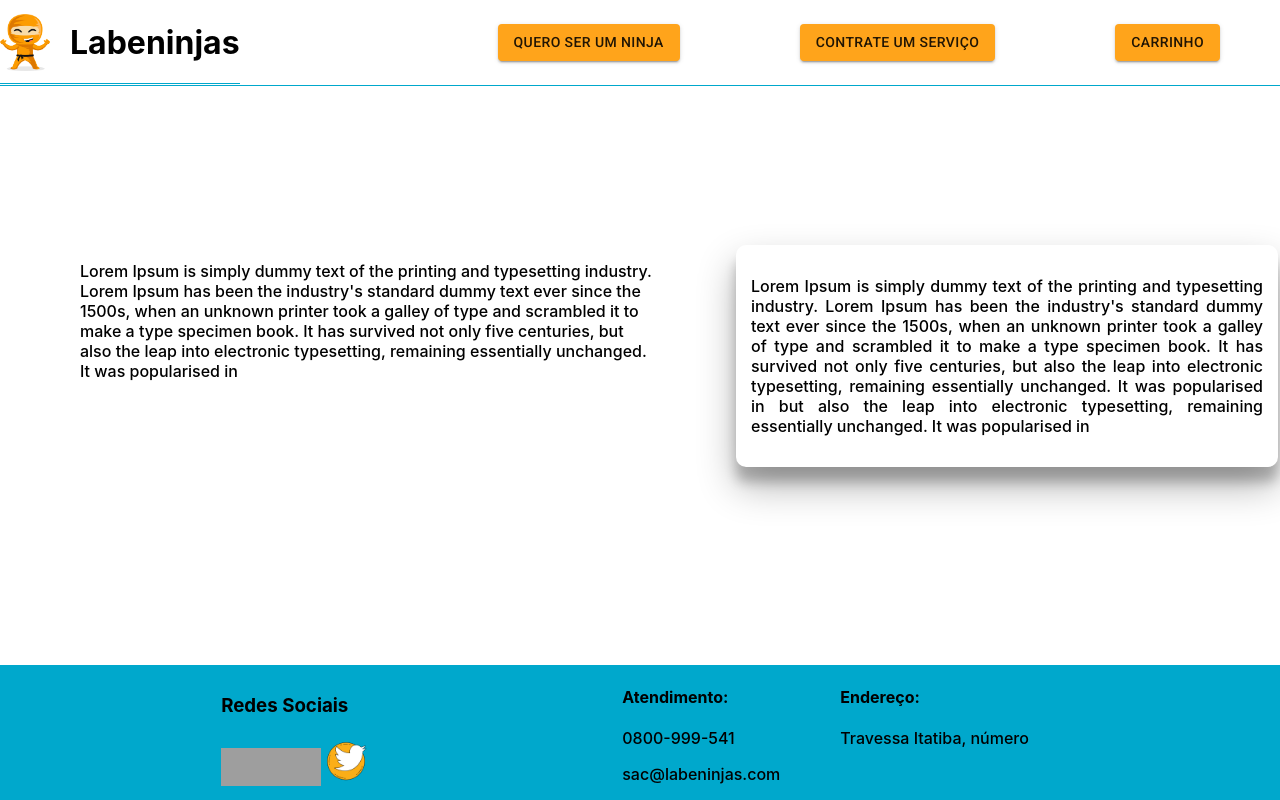
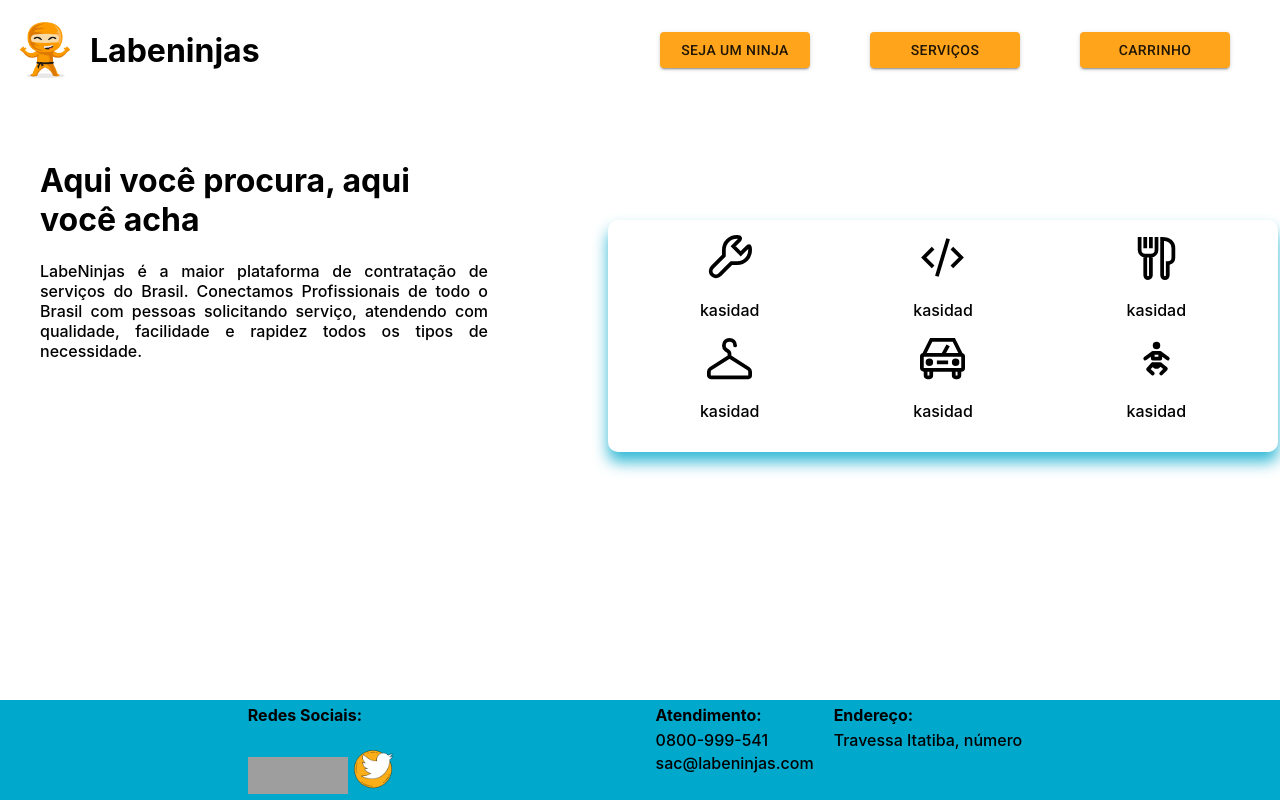
Before and after one commit to Leozbroca/LabeNinjas, a React (Create React App) app: page / in a window 1280 px wide. Built offline with nearby package versions, Linux system fonts and the light colour scheme; grey boxes are pictures that could not be loaded.

Commit message:
estilizaçao home

```diff
--- a/package.json
+++ b/package.json
@@ -12,8 +12,10 @@
     "axios": "^0.19.2",
     "jss": "^10.1.1",
     "material-ui": "^1.0.0-beta.47",
+    "moment": "^2.29.1",
     "react": "^16.13.1",
     "react-dom": "^16.13.1",
+    "react-icons": "^4.3.1",
     "react-jss": "8.0.0",
     "react-scripts": "^3.4.3",
     "styled-components": "^5.1.0"
--- a/src/components/AppContainer.js
+++ b/src/components/AppContainer.js
@@ -2,6 +2,7 @@
 import Cadastro from './Cadastro'
 import Servicos from './Servicos'
 import Carrinho from './Carrinho'
+import Home from './Home'
 import axios from 'axios'
 import Button from '@material-ui/core/Button';
 import { ThemeProvider } from '@material-ui/core/styles';
@@ -28,28 +29,7 @@
   togglePage = () => {
     switch (this.state.page) {
       case "home":
-        return <C.DivHome>
-          <C.CardHomeSemFlex>
-            <p>Lorem Ipsum is simply dummy text of the printing and typesetting industry.
-              Lorem Ipsum has been the industry's standard dummy text ever since the 1500s,
-              when an unknown printer took a galley of type and scrambled
-              it to make a type specimen book. It has survived not only five centuries,
-              but also the leap into electronic typesetting, remaining
-              essentially unchanged. It was popularised in</p>
-          </C.CardHomeSemFlex>
-
-          <C.CardHome>
-            <p>Lorem Ipsum is simply dummy text of the printing and typesetting industry.
-              Lorem Ipsum has been the industry's standard dummy text ever since the 1500s,
-              when an unknown printer took a galley of type and scrambled
-              it to make a type specimen book. It has survived not only five centuries,
-              but also the leap into electronic typesetting, remaining
-              essentially unchanged. It was popularised in
-              but also the leap into electronic typesetting, remaining
-              essentially unchanged. It was popularised in</p>
-          </C.CardHome>
-
-        </C.DivHome>
+        return <Home/>
         break
       case "queroSerUmNinja":
         return <Cadastro />
@@ -191,22 +171,22 @@
 
         <C.FlexHeader>
 
-          <C.FlexHeader>
+          <div>
             <C.Img src={Logo} onClick={this.mudarPaginaHome} />
             <h1 onClick={this.mudarPaginaHome}>
               Labeninjas
             </h1>
-          </C.FlexHeader>
+          </div>
 
           <div>
 
             <ThemeProvider theme={theme}>
               <Button variant="contained" color="primary" onClick={this.mudarPaginaCadastro} >
-                Quero ser um ninja
+                Seja um ninja
               </Button>
 
               <Button variant="contained" color="primary" onClick={this.mudarPaginaServicos} >
-                Contrate um serviço
+                Serviços
               </Button>
 
               <Button variant="contained" color="primary" onClick={this.mudarPaginaCarrinho} >
@@ -218,18 +198,23 @@
 
         </C.FlexHeader>
 
-        <div>
+        <C.HomeContent>
           {this.togglePage()}
-        </div>
+        </C.HomeContent>
 
         <C.FooterFlex>
 
-          <div>
-            <h3>Redes Sociais</h3>
-            <C.Social src={FB} />
-            <C.Social src={INSTA} />
-            <C.Social src={TT} />
-          </div>
+          <C.RedesSociais>
+
+            <h4>Redes Sociais:</h4>
+
+            <div>
+            <img src={FB} />
+            <img src={INSTA} />
+            <img src={TT} />
+            </div>
+
+          </C.RedesSociais>
 
           <C.Canais>
             <div>
--- /dev/null
+++ b/src/components/Home.js
@@ -0,0 +1,82 @@
+import React from 'react'
+import * as C from './styles'
+import { IconContext } from "react-icons";
+import { GrCode } from "react-icons/gr";
+import { GrConfigure } from "react-icons/gr";
+import { GrCafeteria } from "react-icons/gr";
+import { GrCoatCheck } from "react-icons/gr";
+import { GrCar } from "react-icons/gr";
+import { GrBaby } from "react-icons/gr";
+
+export default class Home extends React.Component {
+    render() {
+        return (
+            <C.DisplayHome>
+                <C.CardHomeSemFlex>
+                    <h1>Aqui você procura, aqui você acha</h1>
+                    <p>LabeNinjas é a maior plataforma de contratação de serviços do Brasil. Conectamos Profissionais de todo o Brasil com pessoas solicitando serviço, atendendo com qualidade, facilidade e rapidez todos os tipos de necessidade.</p>
+                </C.CardHomeSemFlex>
+
+
+                <C.CardIcon>
+                    <div>
+                        <IconContext.Provider value={{ size: '45px' }}>
+                            <div>
+                                <GrConfigure />
+                                <p>kasidad</p>
+                            </div>
+                        </IconContext.Provider>
+                    </div>
+
+                    <div>
+                        <IconContext.Provider value={{ size: '45px' }}>
+                            <div>
+                                <GrCode />
+                                <p>kasidad</p>
+                            </div>
+                        </IconContext.Provider>
+                    </div>
+
+                    <div>
+                        <IconContext.Provider value={{ size: '45px' }}>
+                            <div>
+                                <GrCafeteria />
+                                <p>kasidad</p>
+                            </div>
+                        </IconContext.Provider>
+                    </div>
+
+                    <div>
+                        <IconContext.Provider value={{ size: '45px' }}>
+                            <div>
+                                <GrCoatCheck />
+                                <p>kasidad</p>
+                            </div>
+                        </IconContext.Provider>
+                    </div>
+
+                    <div>
+                        <IconContext.Provider value={{ size: '45px' }}>
+                            <div>
+                                <GrCar />
+                                <p>kasidad</p>
+                            </div>
+                        </IconContext.Provider>
+                    </div>
+
+                    <div>
+                        <IconContext.Provider value={{ size: '45px' }}>
+                            <div>
+                                <GrBaby />
+                                <p>kasidad</p>
+                            </div>
+                        </IconContext.Provider>
+                    </div>
+
+                </C.CardIcon>
+        </C.DisplayHome>
+
+
+
+        )}
+}
--- a/src/components/Servicos.js
+++ b/src/components/Servicos.js
@@ -1,4 +1,5 @@
 import React from "react";
+import moment from "moment";
 
 export default class Servicos extends React.Component {
 
@@ -69,7 +70,7 @@
                         <p>{item.title}</p>
                         <p>{item.description}</p>
                         <p>{item.price}</p>
-                        <p>{item.dueDate}</p>
+                        <p>{moment(item.dueDate).format('DD-MM-YYYY')}</p>
                         <p>Ver detalhes</p>
                         <button onClick={() => this.props.mudarPaginaDetalhe(item.id)}>Detalhe Serviços</button>
                         <button onClick={() => this.props.adicionarAoCarrinho(item.id)}>Adicionar ao carrinho</button>
--- a/src/components/styles.js
+++ b/src/components/styles.js
@@ -2,61 +2,137 @@
 import { createGlobalStyle } from "styled-components";
 
 
- export const GlobalStyle = createGlobalStyle`
+export const GlobalStyle = createGlobalStyle`
   body {
     margin: 0;
     padding: 0;
     font-family: -apple-system, BlinkMacSystemFont, 'Segoe UI', Roboto, Oxygen, Ubuntu, Cantarell, 'Open Sans', 'Helvetica Neue', sans-serif;
   }
 `;
+
+//----ESTILO APPCONTAINER----
+
+export const Global = styled.div`
+display: grid;
+height: 100vh;
+grid-template-rows: 100px 1fr 100px;
+font-weight: 500;
+`
+
+//----Conteudo Header----
+
+export const FlexHeader = styled.div`
+display: flex;
+justify-content: space-between;
+align-items: center;
+
+
+div {
+  display: flex;
+  justify-content: space-between;
+  align-items: center;
+  margin: 10px 20px;
+
+  button {
+    width: 150px;
+    margin: 0 30px;
+  }
+}
+h1{
+    margin-left: 20px;
+    cursor: pointer;
+}
+`
+
+export const FooterFlex = styled.footer`
+display: flex;
+height: 100%;
+align-items: center;
+justify-content: space-evenly;
+width: 100%;
+background-color: #00A8CC;
+`
+// ----Conteudo Footer----
+
+export const RedesSociais = styled.div`
+display: flex;
+flex-direction: column;
+height: 100px;
+justify-content: space-between;
+
+h4 {
+  margin: 5px 0px;
+}
+
+div {
+
+  margin: 2px 0px;
+  img {
+    width: 50px;
+  }
+}
+`
+
+export const Canais = styled.div`
+display: flex;
+height: 100px;
+justify-content: space-between;
+
+div{
+  margin: 0 10px;
+  h4 {
+    margin: 5px 0px;
+  }
+  p {
+    margin: 3px 0px;
+  }
+}
+`
+
+// ----Conteudo Central----
+
+export const DisplayHome = styled.div `
+display: flex;
+`
+
+export const CardIcon = styled.div`
+box-shadow: rgba(0, 168, 204, 0.8) 0px 10px 15px;
+display: grid;
+width: 50%;
+grid-template-columns: repeat(3, 1fr);
+border-radius: 10px;
+margin-left: 15vh ;
+margin-top: 15vh;
+text-align: center;
+padding: 15px;
+`
+export const CardHomeSemFlex = styled.div`
+width: 35%;
+margin-top: 5vh;
+margin-left: 5vh;
+
+p{
+  text-align: justify;
+}
+`
+
+
+
+export const HomeContent = styled.div`
+  height: 100%;
+`
+
 export const Img = styled.img`
 width: 50px;
 cursor: pointer;
 `
 
-export const FlexHeader = styled.div`
+export const DivHome = styled.div`
 display: flex;
-justify-content: space-between;
-align-items: center;
-box-shadow: 0px 1px 0px #00A8CC ;
+
+`
 
 
-h1{
-    margin-left: 20px;
-    cursor: pointer;
-}
-button{
-    margin: 0 60px ;
-}
-
-`
-export const FooterFlex = styled.footer`
-display: flex;
-align-items: center;
-justify-content: space-evenly;
-position: absolute;
-bottom: 0;
-width: 100%;
-background-color: #00A8CC;
-`
-
-export const Social = styled.img`
-width: 50px;
-`
-
-export const Canais = styled.div`
-display: flex;
-justify-content: space-between;
-div{
-  margin:0 30px ;
-}
-`
-
-export const Global = styled.div`
-display: grid;
-grid-template-rows: 85px 1fr 100px;
-font-weight: 500;
-`
 
 export const DivCadastro = styled.div`
     display: flex;
@@ -67,26 +143,3 @@
       display: flex;
     }
 `
-export const DivHome = styled.div`
-display: flex;
-`
-
-export const CardHome = styled.div`
-box-shadow: rgba(0, 0, 0, 0.3) 0px 19px 38px,
- rgba(0, 0, 0, 0.22) 0px 15px 12px;
-display: flex;
-width: 40%;
-border-radius: 10px;
-margin-left: 10vh ;
-margin-top: 20vh;
-text-align: justify;
-text-justify: inter-word;
-text-indent:initial;
-padding: 15px;
-`
-
-export  const CardHomeSemFlex = styled.div`
-margin-left: 10vh;
-width: 45%;
-margin-top: 20vh;
-`
```
Also changed, not shown: 1 other file (tests, documents, lock files or other folders).
